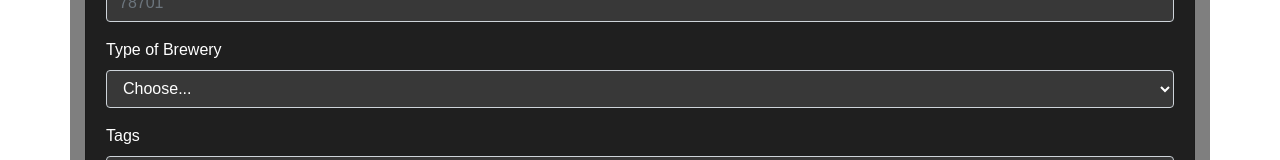
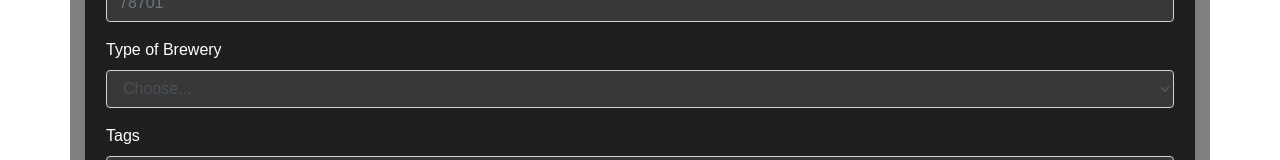
Before and after one commit to vivgarcia/Group-11-Project, a plain HTML site: page index.html in a window 1280 px wide. Shown: the part 473-633 px from the top of the page. Drawn offline with nearby package versions, Linux system fonts and the light colour scheme.

Commit message:
drop down fix

```diff
--- a/assets/CSS/style.css
+++ b/assets/CSS/style.css
@@ -56,8 +56,18 @@ body {
   background-color: #383838;
 }
 .form-control {
-  color: #fff;
-  transition: border-color .15s ease-in-out, box-shadow .15s ease-in-out;
+  display: block;
+  width: 100%;
+  height: calc(1.5em + .75rem + 2px);
+  padding: .375rem .75rem;
+  font-size: 1rem;
+  font-weight: 400;
+  line-height: 1.5;
+  color: #495057;
+  background-color: #fff;
+  background-clip: padding-box;
+  border: 1px solid #ced4da;
+  border-radius: .25rem;
+  transition: border-color .15s ease-in-out,box-shadow .15s ease-in-out;
 }
-
 /*# sourceMappingURL=style.css.map */
```
